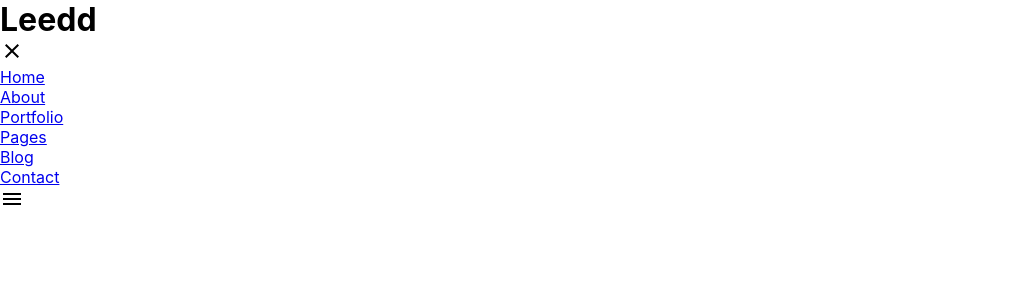
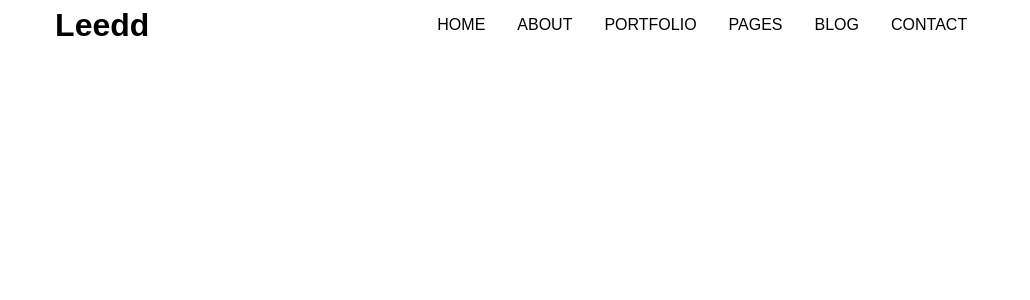
Before and after one commit to amautacelt/portfolio, a React (Create React App) app: page / in a window 1280 px wide. Shown: the top 300 px of the page, without its empty margins (0-1030 px from the left). Built offline with nearby package versions, Linux system fonts and the light colour scheme.

Commit message:
header css

```diff
--- a/src/App.css
+++ b/src/App.css
@@ -2,6 +2,7 @@
   margin: 0;
   padding: 0;
   box-sizing: border-box;
+  font-family: 'Poppins', sans-serif;;
 }
 
 img,picture {
--- a/src/components/Header.js
+++ b/src/components/Header.js
@@ -1,20 +1,27 @@
 import { Close, MenuOutlined } from '@material-ui/icons';
-import React from 'react';
+import React, { useState } from 'react';
 import { Link } from 'react-router-dom';
 import './styles/Header.css';
 
 const Header = () => {
+
+  const [active, setActive] = useState(false)
+
+  const showMenu = () => {
+      setActive(!active)
+  }
+
   return (
     <div className='header'>
         <div className="header__logo">
             <h1>Leedd</h1>
         </div>
 
-        <nav>
+        <nav className={active ? 'navbar active' : 'navbar'}>
             <ul>
 
                 <div className="closed">
-                    <Close className='close'/>
+                    <Close className='close' onClick={showMenu}/>
                 </div>
 
                 <li>
@@ -45,7 +52,7 @@ const Header = () => {
         </nav>
 
         <div className="changer">
-            <MenuOutlined className='menu' />
+            <MenuOutlined className='menu' onClick={showMenu} />
         </div>
 
     </div>
--- a/src/components/styles/Header.css
+++ b/src/components/styles/Header.css
@@ -0,0 +1,88 @@
+.header {
+    width: 100%;
+    display: flex;
+    align-items: center;
+    position: absolute;
+    z-index: 1;
+}
+
+.header__logo {
+    margin-left: 3.445rem;
+}
+
+.navbar {
+    margin: 0 auto;
+}
+
+ul {
+    display: flex;
+}
+
+ul li {
+    list-style: none;
+    margin: 1rem;
+}
+
+ul li a {
+    text-decoration: none;
+    text-transform: uppercase;
+    color: #000;
+}
+
+ul li a:hover {
+    border-bottom: 3px solid red;
+}
+
+.changer {
+    display: flex;
+    margin-right: 1.555rem;
+}
+
+.changer .menu {
+    cursor: pointer;
+    display: none;
+}
+
+.closed .close {
+    display: none;
+}
+
+@media (max-width:850px) {
+    .header {
+        justify-content: space-between;
+    }
+
+    .navbar {
+        display: none;
+    }
+
+    .navbar.active {
+        display: flex;
+        flex-direction: column;
+        align-items: center;
+        position: fixed;
+        inset: 0;
+        background: rgb(253, 234, 234);
+    }
+
+    ul {
+        margin: 0 auto;
+        align-items: center;
+        flex-direction: column;
+        margin-top: 1rem;
+    }
+
+    ul li {
+        margin-block: 2rem;
+    }
+
+    ul li a {
+        font-size: 20px;
+        color: rgb(40, 36, 36);
+        font-weight: bolder;
+    }
+
+    .changer .menu {
+        display: block;
+    }
+}
```
